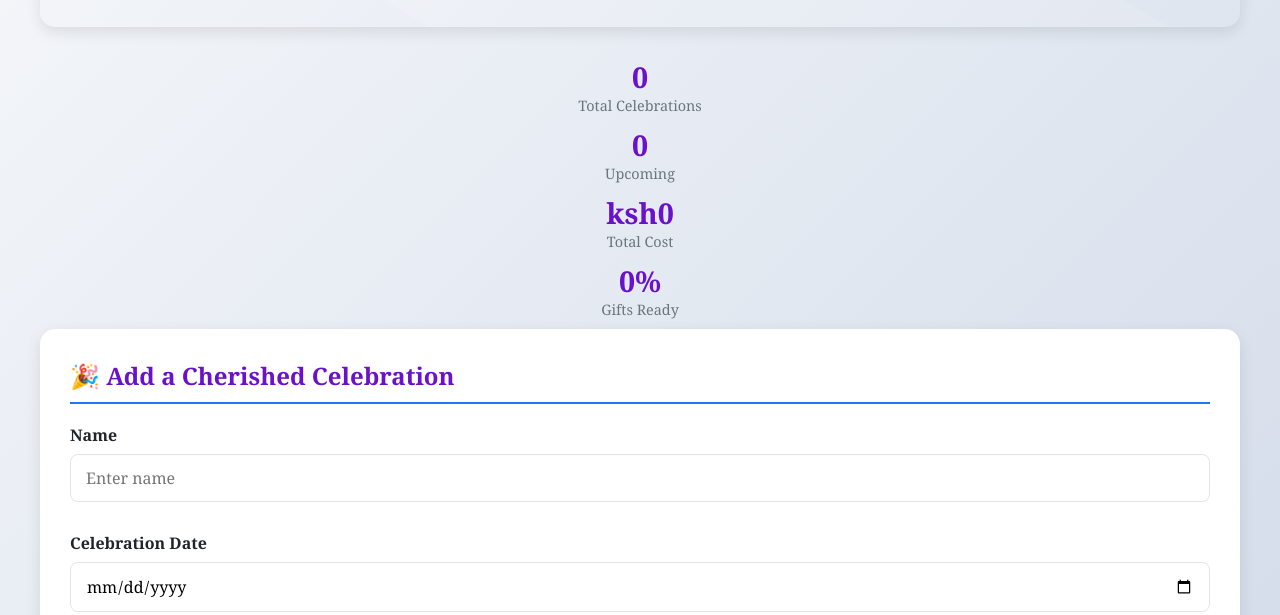
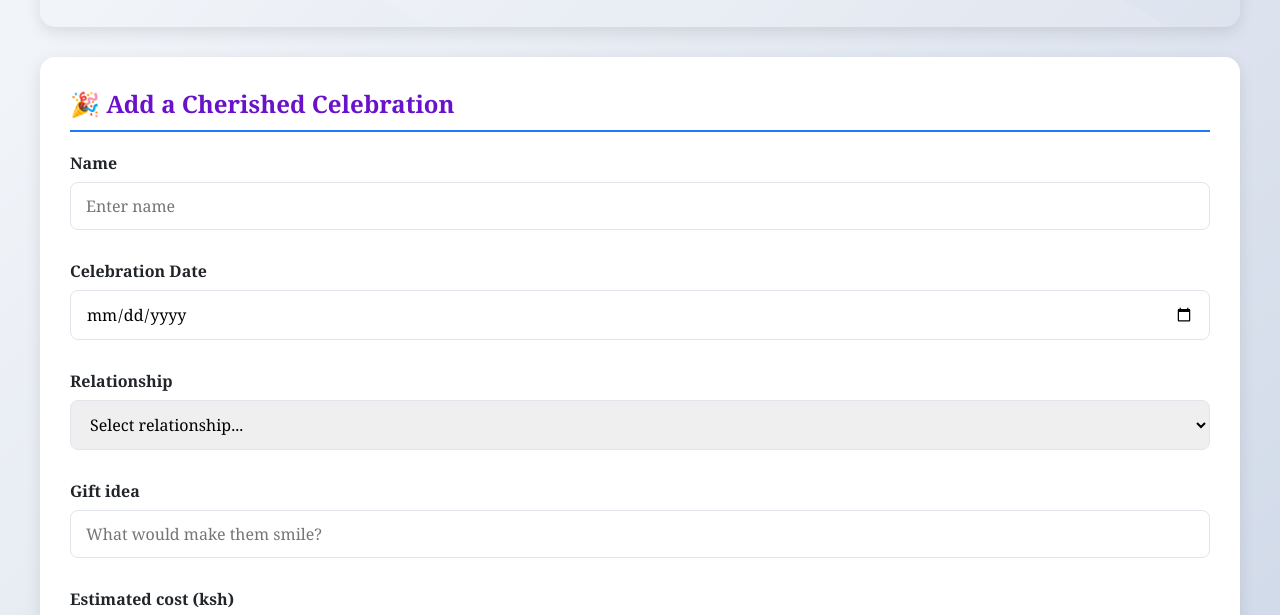
Before and after one commit to JamesKamau-5773/celebration-gift-tracker, a website: page index.html in a window 1280 px wide. Shown: the part 178-793 px from the top of the page. Drawn offline with Linux system fonts and the light colour scheme.

Commit message:
Add celebration tracker UI components

```diff
--- a/index.html
+++ b/index.html
@@ -1,102 +1,130 @@
 <!DOCTYPE html>
 <html lang="en">
 <head>
+
   <meta charset="UTF-8">
   <meta name="viewport" content="width=device-width, initial-scale=1.0">
   <title>Advanced Celebration Tracker</title>
+
   <link rel="stylesheet" href="./style.css">
   <script src="https://kit.fontawesome.com/a460c478c2.js" crossorigin="anonymous"></script>
+
 </head>
+
 <body>
+
   <div class="container">
+
     <header>
+
       <h1><i class="fa-duotone fa-solid fa-gifts"></i>Advanced Celebration Tracker  </h1>
+
       <p class="subtitle">"Because love is in the details." Track birthdays & anniversaries, get gentle nudges, and give gifts that truly show you care.</p>
+
       <div class="notification-badge" id="notificationBadge">
+
         <i class="fa-regular fa-bell"></i>
+
       </div>
+
     </header>
 
-    <div class="stat-item">
-      <div class="stat-value" id="totalCelebrations" aria-live="polite">0</div>
-      <div class="stat-label" >Total Celebrations</div>
-    </div>
-
-    <div class = "stat-item">
-      <div class = "stat-value" id="upcomingCelebrations">0</div>
-      <div class = "stat-label">Upcoming</div>
-    </div>
-
-    <div class = "stat-item">
-      <div class = "stat-value" id = "totalCost">ksh0</div>
-      <div class = "stat-label">Total Cost</div>
-    </div>
-
-    <div class="stat-item">
-      <div class = "stat-value" id = "readyPercentage">0%</div>
-      <div class = "stat-label">Gifts Ready</div>
-    </div>
 
     <div class = "app-container">
+
       <div class = "form-section">
+
         <h2> 🎉 Add a Cherished Celebration </h2>
 
         <form id = "celebrationForm">
+
           <div class = "form-group">
+
             <label for = "name" >  Name </label>
+
             <input type = "text" id = 'name' placeholder="Enter name" required>
+
           </div>
 
 
             <div class="form-group">
               <label for = "celebrationDate">Celebration Date</label>
+
               <input type = "date" id = "celebrationDate" required>
+
             </div>
 
 
           <div class = "form-group" >
             <label for = "relationship" >Relationship</label>
+
             <select id = "relationship" aria-label="Select relationship type">
+
               <option value = "" disabled selected>Select relationship...</option>
+
               <option value = "family">Family</option>
+
               <option value = "friends">Friends</option>
+
               <option value = "colleague">Colleague</option>
+
             </select>
           </div>
 
           <div class = "form-group">
             <label for = "gift">Gift idea</label>
+
             <input type = "text" id = "gift" placeholder = "What would make them smile?" required >
+
           </div>
 
           <div class = "form-group">
+
             <label for = "cost"> Estimated cost (ksh) </label>
+
             <input type = "number" id = "cost" placeholder = "0.00" min = "0" step = "0.01"required >
+
           </div>
 
           <div class = "form-group">
             <label for = "delivery"> Delivery </label>
+
             <select id = "delivery">
+
               <option value = "" > Choose how you'd like it delivered </option>
+
               <option value = "In Person" > Inperson </option>
+
               <option value = "Mobile Money" > Mobile Money </option>
+
               <option value = "Gift card" > Gift Card </option>
+
               <option value = "Date" > Date </option>
+
             </select>
           </div>
 
           <div class = "form-group">
+
             <label for = "status">Status</label>
+
             <select id = "status">
+
               <option value = "Ready"> 🟢 Ready </option>
+
               <option value = "In progress" > ⏳ Brewing </option>
+
               <option value = "Not ready" > 🔴  Not Ready </option>
+
             </select>
+
           </div>
 
           <div class = form-group>
             <label for = "notes">Notes / Gift Checklist</label>
+
             <textarea  id = "notes" placeholder="Gift Inspiration, My Shopping List, etc" rows = "3"></textarea>
+
           </div>
 
           <button type = "submit">Add celebration</button>
@@ -105,36 +133,41 @@
       </div>
 
       <div class = list-section >
+
         <h2> Cherished Celebrations Coming Soon </h2>
+
         <div class = "search-container" >
+
           <input type = "text" id = "searchInput" placeholder = "Search by name or location">
+
         </div>
 
         <div class = "celebration-list" id = "celebration-list">
+
           <!-- celebration items will be added here dynamically -->
+
         </div>
+
       </div>
+
     </div>
 
-      <div class="filter-controls">
-        <select id="filterstatus">
-          <option value = "all">All Statuses</option>
-          <option value = "upcoming">Upcoming</option>
-          <option value = "today">Today</option>
-          <option value = "past">Past</option>
-        </select>
 
-      </div>
     </div>
 
     <div class = "notification-panel" id = "notificationPanel">
+
       <div class = "notification-header">
+
         <h3> 🔔 Celebration Notifications </h3>
+
         <button class = "close-notifications" id = "closeNotifications"></button>
 
         <div id = "notificationContent">
+
            <!-- Notifications will be added here -->
         </div>
+
 
       </div>
 
@@ -142,7 +175,9 @@
   </div>
 
   <footer>
+
     <p>Advanced Celebration Tracker © 2025 | Never miss a birthday or anniversary again!</p>
+
   </footer>
 
   <script type = "module" src="./index.js"></script>
```
